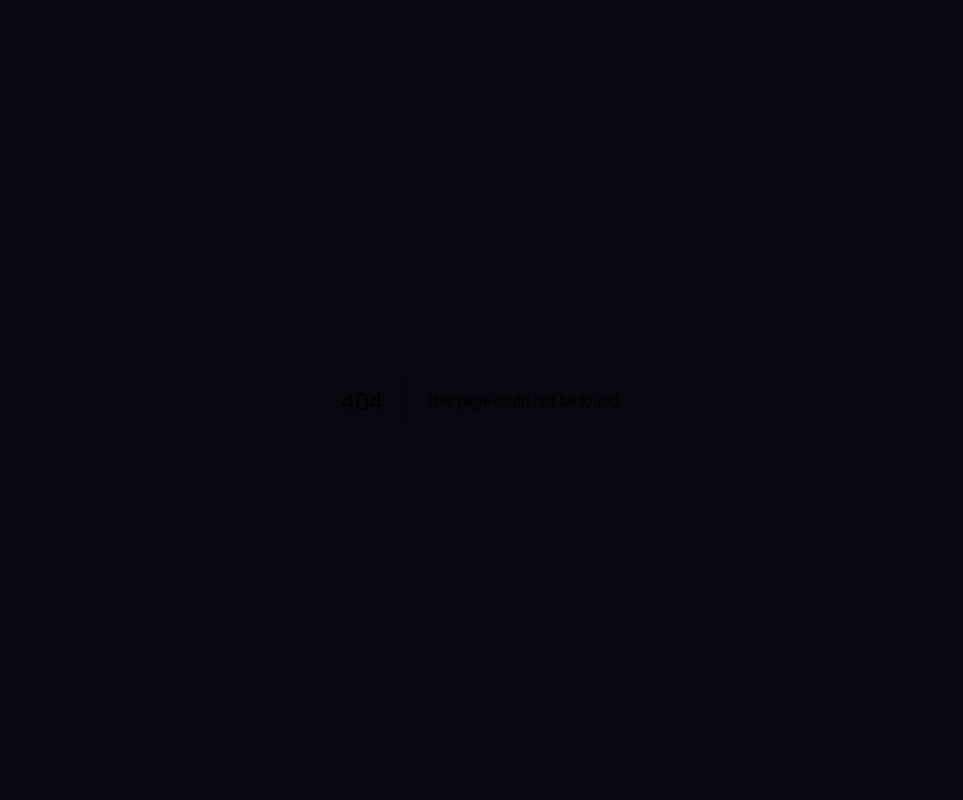
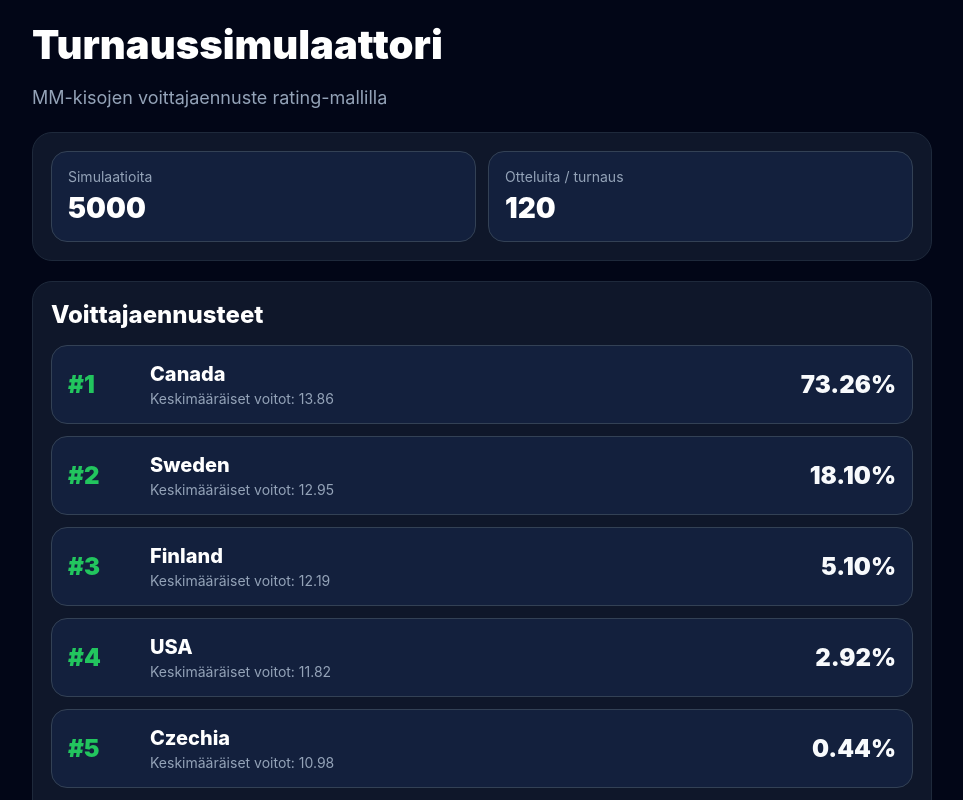
Before and after one commit to vv-glitchhub/scorecaster, a Next.js app: page /simulator in a window 1280 px wide. Before the commit this address had no page. Shown: the top 800 px of the page, without its empty margins (158-1121 px from the left). Built offline with nearby package versions, Linux system fonts and the light colour scheme.

Commit message:
Create page.jsx

```diff
--- /dev/null
+++ b/app/simulator/page.jsx
@@ -0,0 +1,182 @@
+"use client";
+
+import { useEffect, useState } from "react";
+
+export default function SimulatorPage() {
+  const [loading, setLoading] = useState(true);
+  const [results, setResults] = useState([]);
+  const [iterations, setIterations] = useState(0);
+  const [fixturesCount, setFixturesCount] = useState(0);
+
+  useEffect(() => {
+    async function loadSimulator() {
+      setLoading(true);
+
+      try {
+        const res = await fetch("/api/simulator", { cache: "no-store" });
+        const data = await res.json();
+
+        setResults(Array.isArray(data.results) ? data.results : []);
+        setIterations(data.iterations || 0);
+        setFixturesCount(data.fixturesCount || 0);
+      } catch {
+        setResults([]);
+        setIterations(0);
+        setFixturesCount(0);
+      } finally {
+        setLoading(false);
+      }
+    }
+
+    loadSimulator();
+  }, []);
+
+  return (
+    <main style={styles.page}>
+      <div style={styles.container}>
+        <h1 style={styles.title}>Turnaussimulaattori</h1>
+        <p style={styles.subtitle}>
+          MM-kisojen voittajaennuste rating-mallilla
+        </p>
+
+        <section style={styles.card}>
+          <div style={styles.metaRow}>
+            <div style={styles.metaBox}>
+              <div style={styles.metaLabel}>Simulaatioita</div>
+              <div style={styles.metaValue}>{iterations}</div>
+            </div>
+            <div style={styles.metaBox}>
+              <div style={styles.metaLabel}>Otteluita / turnaus</div>
+              <div style={styles.metaValue}>{fixturesCount}</div>
+            </div>
+          </div>
+        </section>
+
+        <section style={styles.card}>
+          <h2 style={styles.cardTitle}>Voittajaennusteet</h2>
+
+          {loading && <p style={styles.muted}>Ladataan...</p>}
+          {!loading && results.length === 0 && (
+            <p style={styles.muted}>Tuloksia ei löytynyt</p>
+          )}
+
+          <div style={styles.list}>
+            {results.map((row, index) => (
+              <div key={row.team} style={styles.rowCard}>
+                <div style={styles.rank}>#{index + 1}</div>
+
+                <div style={styles.teamBlock}>
+                  <div style={styles.teamName}>{row.team}</div>
+                  <div style={styles.teamMeta}>
+                    Keskimääräiset voitot: {row.averageWins.toFixed(2)}
+                  </div>
+                </div>
+
+                <div style={styles.probability}>
+                  {(row.championProbability * 100).toFixed(2)}%
+                </div>
+              </div>
+            ))}
+          </div>
+        </section>
+      </div>
+    </main>
+  );
+}
+
+const styles = {
+  page: {
+    minHeight: "100vh",
+    background: "#020617",
+    color: "#fff",
+    padding: 20,
+    fontFamily:
+      'Inter, ui-sans-serif, system-ui, -apple-system, BlinkMacSystemFont, "Segoe UI", sans-serif',
+  },
+  container: {
+    maxWidth: 900,
+    margin: "0 auto",
+  },
+  title: {
+    fontSize: 40,
+    fontWeight: 900,
+    margin: "0 0 10px 0",
+  },
+  subtitle: {
+    color: "#94a3b8",
+    fontSize: 18,
+    marginBottom: 24,
+  },
+  card: {
+    background: "#0f172a",
+    border: "1px solid #1e293b",
+    borderRadius: 20,
+    padding: 18,
+    marginBottom: 20,
+  },
+  cardTitle: {
+    margin: "0 0 16px 0",
+    fontSize: 24,
+    fontWeight: 800,
+  },
+  muted: {
+    color: "#94a3b8",
+    fontSize: 16,
+  },
+  metaRow: {
+    display: "grid",
+    gridTemplateColumns: "repeat(2, minmax(0, 1fr))",
+    gap: 12,
+  },
+  metaBox: {
+    background: "#13203d",
+    border: "1px solid #334155",
+    borderRadius: 16,
+    padding: 16,
+  },
+  metaLabel: {
+    color: "#94a3b8",
+    fontSize: 14,
+    marginBottom: 6,
+  },
+  metaValue: {
+    fontSize: 28,
+    fontWeight: 900,
+  },
+  list: {
+    display: "grid",
+    gap: 12,
+  },
+  rowCard: {
+    display: "grid",
+    gridTemplateColumns: "70px 1fr auto",
+    alignItems: "center",
+    gap: 12,
+    padding: 16,
+    borderRadius: 16,
+    background: "#13203d",
+    border: "1px solid #334155",
+  },
+  rank: {
+    fontSize: 24,
+    fontWeight: 900,
+    color: "#22c55e",
+  },
+  teamBlock: {
+    minWidth: 0,
+  },
+  teamName: {
+    fontSize: 20,
+    fontWeight: 800,
+  },
+  teamMeta: {
+    color: "#94a3b8",
+    fontSize: 14,
+    marginTop: 4,
+  },
+  probability: {
+    fontSize: 24,
+    fontWeight: 900,
+    color: "#f8fafc",
+  },
+};
```
